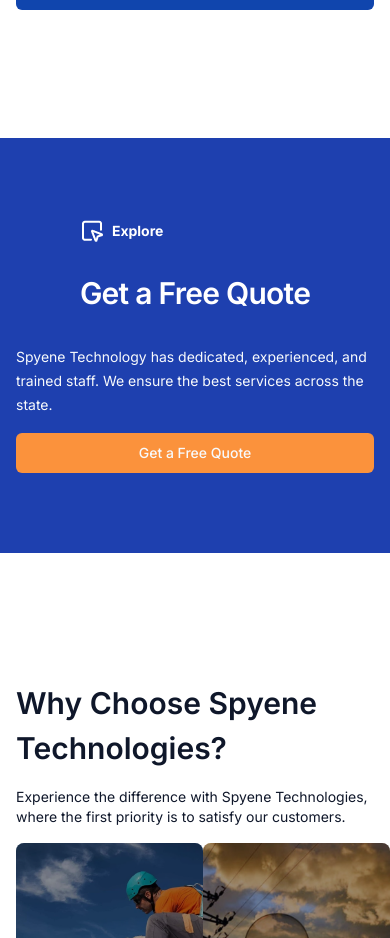
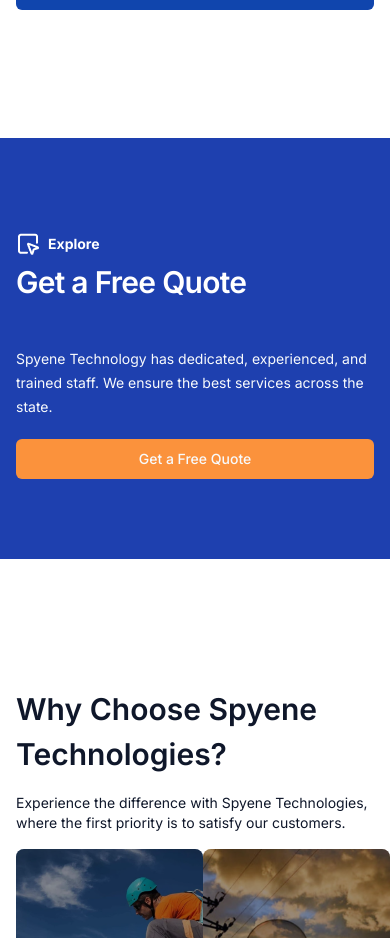
Before and after one commit to sadat66/spyene-client, a Next.js app: page / in a window 390 px wide. Shown: the part 1540-2478 px from the top of the page. Built offline with nearby package versions, Linux system fonts and the light colour scheme; no server answers.

Commit message:
responsive quote

```diff
--- a/src/app/_components/get-quotation.jsx
+++ b/src/app/_components/get-quotation.jsx
@@ -1,7 +1,6 @@
 import Image from "next/image";
 import GetQuotationModal from "@/components/modals/get-quotation-modal";
 import { cn } from "@/lib/utils";
-
 const GetQuotation = ({ className }) => {
   return (
     <div
@@ -10,29 +9,29 @@
         className
       )}
     >
-      <div className="flex flex-col lg:flex-row w-full max-w-[928px] px-4 lg:px-0 gap-8 justify-center items-center py-20">
-        <div className="flex flex-col flex-1 gap-8 items-start lg:items-center text-white">
-          <div className="flex gap-2 items-center text-sm font-bold leading-none">
+      <div className="flex w-full max-w-[928px] px-4 lg:px-0 gap-8 justify-center items-center self-stretch py-20 ">
+        <div className="flex flex-wrap flex-1 shrink gap-8 items-center self-stretch my-auto w-full basis-0 min-w-[240px] max-md:max-w-full">
+          <div className="flex flex-col flex-1 shrink justify-center self-stretch my-auto text-white basis-0 min-h-[97px] min-w-[240px] max-md:max-w-full">
+            <div className="flex gap-2 items-center self-start text-sm font-bold leading-none whitespace-nowrap">
               <Image
                 src="/Explore.png" // Path to your image file in the public directory
                 alt="explorer" // A description of the image for accessibility
                 width={24} // Set the desired width of the image
                 height={24} // Set the desired height of the image
               />
-            <div>Explore</div>
+              <div className="self-stretch my-auto">Explore</div>
             </div>
-          <div className="text-3xl font-semibold tracking-tight leading-tight">
+            <div className="mt-2 text-3xl font-semibold tracking-tight leading-tight">
               Get a Free Quote
             </div>
           </div>
-        <div className="flex flex-col flex-1 text-sm">
-          <div className="leading-6 text-slate-50 mb-4">
+          <div className="flex flex-col flex-1 shrink justify-center self-stretch my-auto text-sm basis-0 min-w-[240px] max-md:max-w-full">
+            <div className="leading-6 text-slate-50 max-md:max-w-full pb-[20px]">
               Spyene Technology has dedicated, experienced, and trained staff.
               We ensure the best services across the state.
             </div>
-
-            <GetQuotationModal className="w-full lg:w-auto" />
-
+            <GetQuotationModal />
+          </div>
         </div>
       </div>
     </div>
```
Lines whose indentation alone changed are shown as unchanged.
